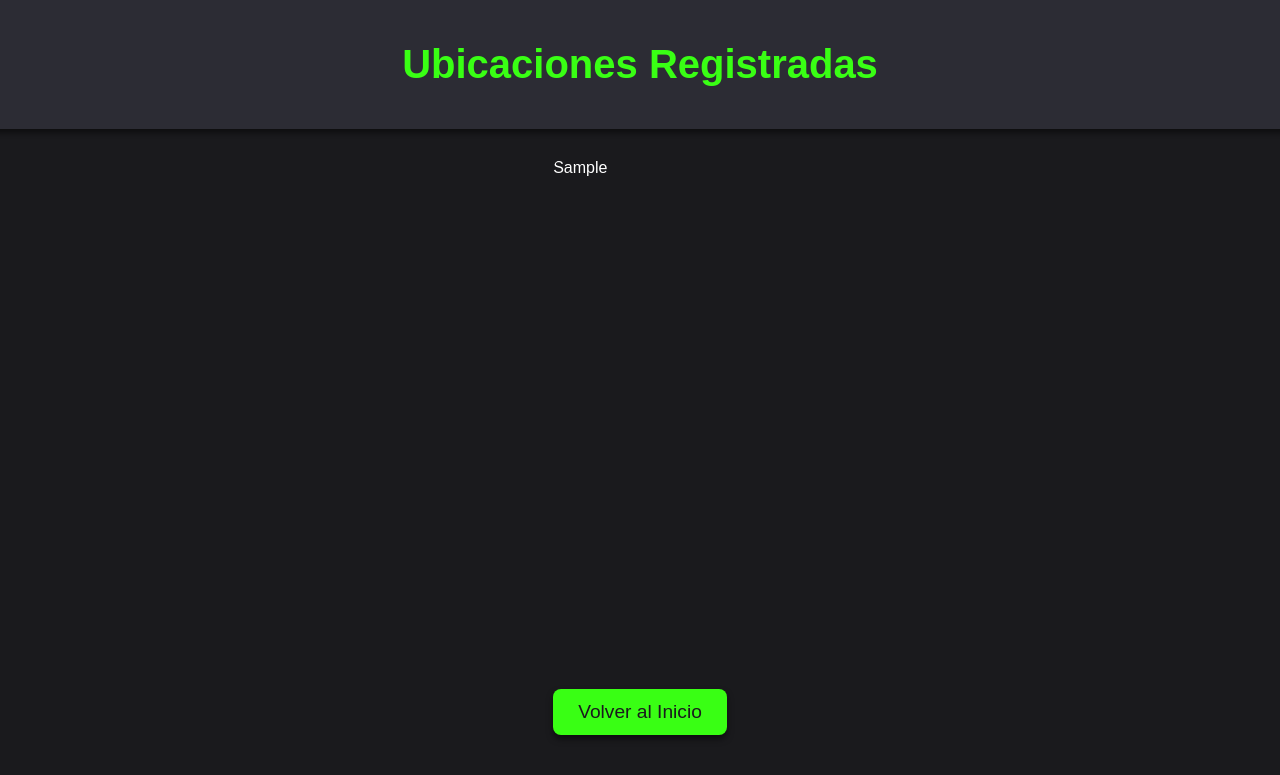
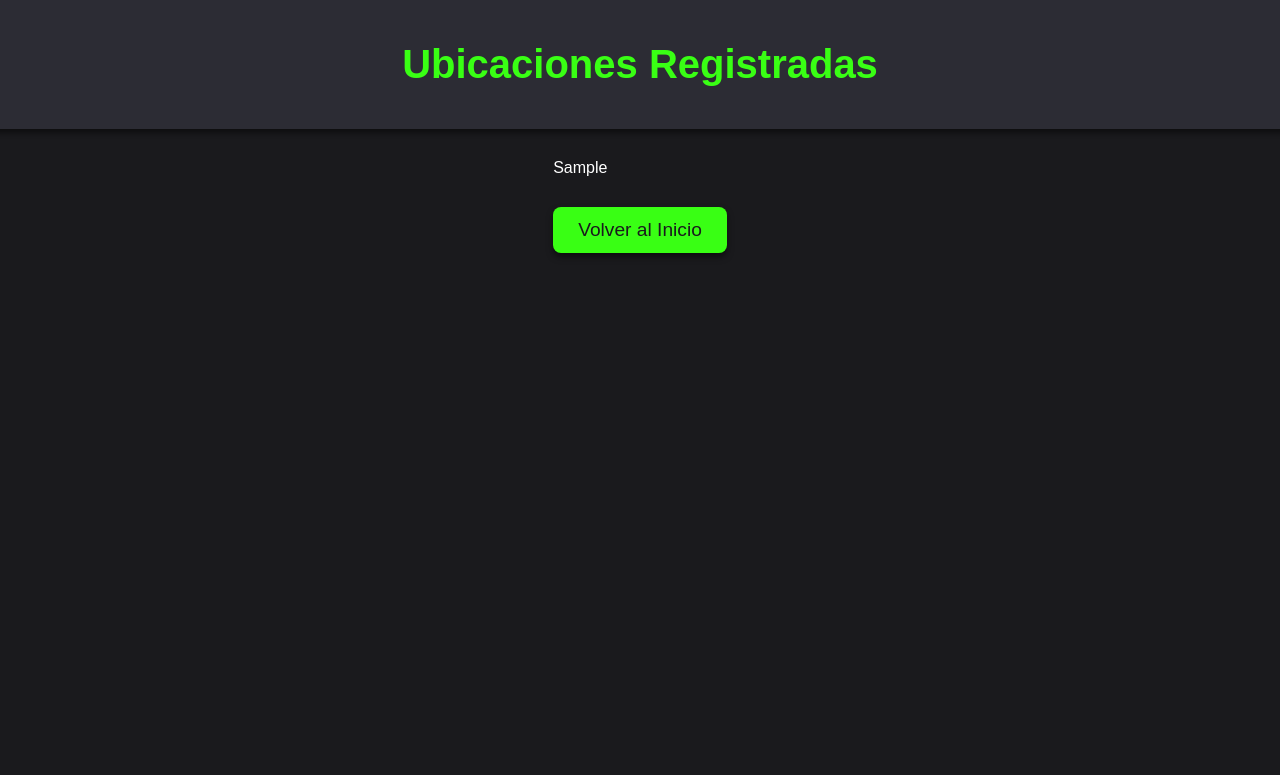
Before and after one commit to raymundosoto/App-web-Tracker-GPS-con-ESP32-y-modulo-NEO-6M-0-001-en-flask-y-mapas-de-Folium-, a Flask app: template templates/show_all.html in a window 1280 px wide. Shown: the top 775 px of the page. Run offline with Flask 2, Linux system fonts and the light colour scheme; the template is opened without the code that fills it: most values are stand-ins (such as "Sample title", 1, 10 or a date in 2020).

Commit message:
Update show_all.html
Cambios de color y tamaño

```diff
--- a/templates/show_all.html
+++ b/templates/show_all.html
@@ -12,7 +12,7 @@
     </header>
     <main>
         <div class="content">
-            <div class="map-container">
+            <div class="map-container-show-all">
                 {{ map_html|safe }}
             </div>
         </div>
```
